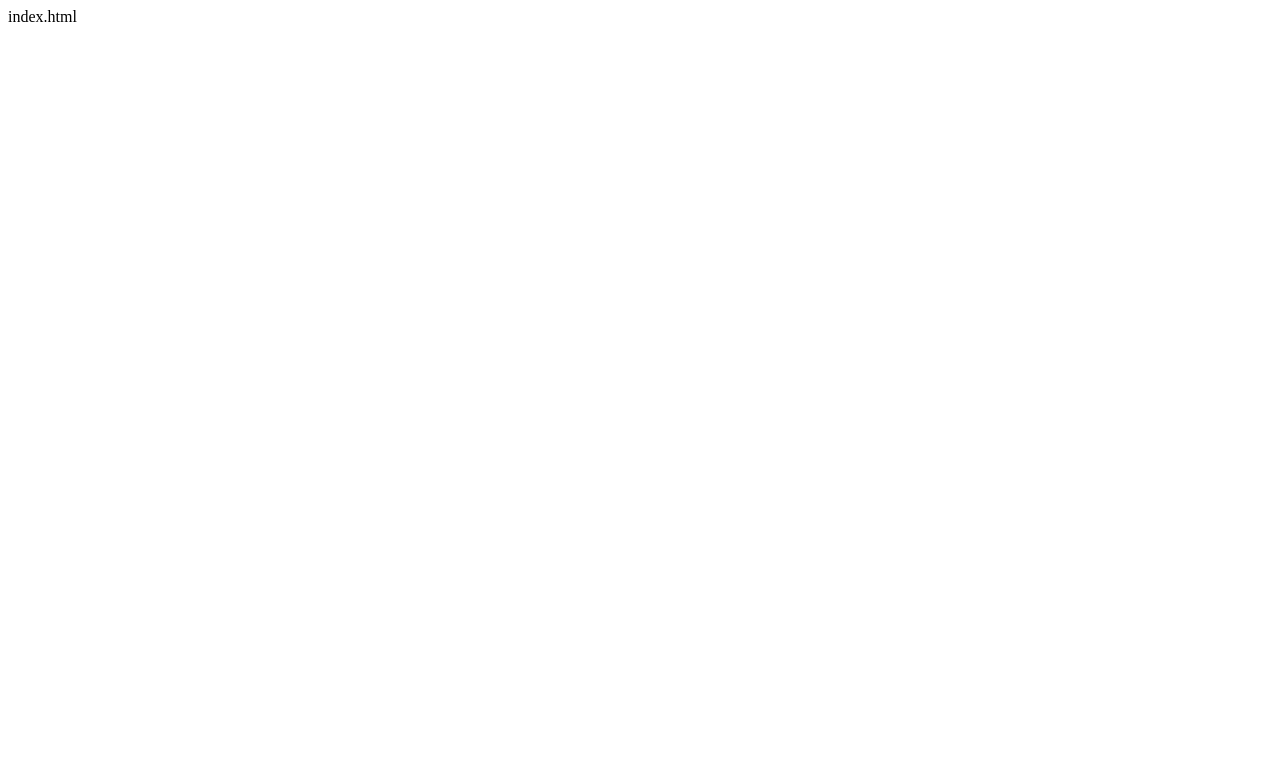
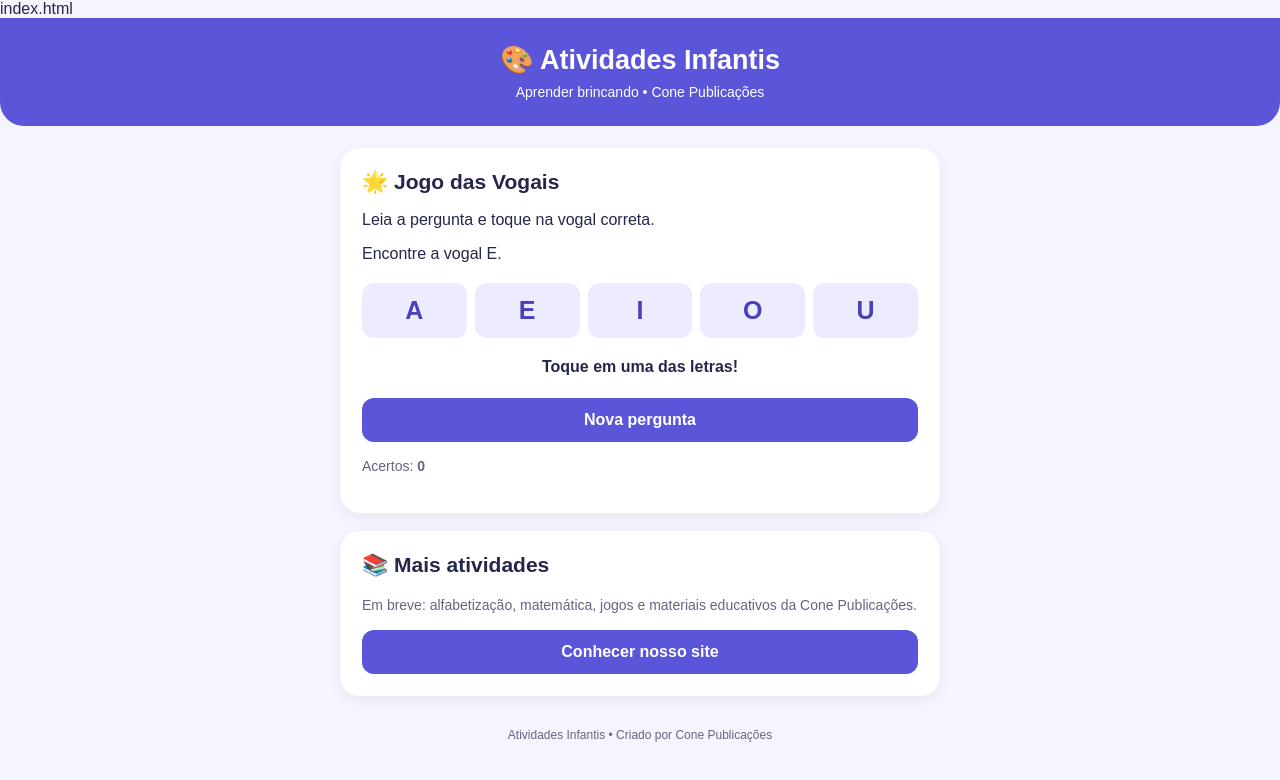
Before and after one commit to olivier384-a11y/atividades-infantis-miniapp, a plain HTML site: page index.html in a window 1280 px wide. Drawn offline with Linux system fonts and the light colour scheme.

Commit message:
UCriar primeira versão do Mini App.pdate index.html

```diff
--- a/index.html
+++ b/index.html
@@ -1 +1,188 @@
 index.html
+
+<!DOCTYPE html>
+<html lang="pt-BR">
+<head>
+  <meta charset="UTF-8">
+  <meta name="viewport" content="width=device-width, initial-scale=1">
+  <meta name="theme-color" content="#5b55d9">
+  <title>Atividades Infantis | Cone Publicações</title>
+  <style>
+    * { box-sizing: border-box; }
+
+    body {
+      margin: 0;
+      font-family: Arial, sans-serif;
+      background: #f4f5ff;
+      color: #25264b;
+    }
+
+    header {
+      background: #5b55d9;
+      color: white;
+      text-align: center;
+      padding: 26px 16px;
+      border-radius: 0 0 24px 24px;
+    }
+
+    header h1 { margin: 0 0 8px; font-size: 27px; }
+    header p { margin: 0; font-size: 14px; }
+
+    main {
+      width: min(100% - 28px, 600px);
+      margin: 22px auto;
+    }
+
+    .card {
+      background: white;
+      padding: 22px;
+      border-radius: 20px;
+      margin-bottom: 18px;
+      box-shadow: 0 4px 14px #25264b10;
+    }
+
+    h2 { margin-top: 0; font-size: 21px; }
+
+    .choices {
+      display: grid;
+      grid-template-columns: repeat(5, 1fr);
+      gap: 8px;
+      margin: 20px 0;
+    }
+
+    button {
+      font: inherit;
+      cursor: pointer;
+      border: 0;
+      border-radius: 12px;
+      padding: 13px 8px;
+    }
+
+    .letter {
+      background: #ecebff;
+      color: #4941bb;
+      font-size: 25px;
+      font-weight: bold;
+    }
+
+    .letter:disabled { cursor: default; }
+
+    .action {
+      display: block;
+      width: 100%;
+      background: #5b55d9;
+      color: white;
+      font-weight: bold;
+      margin-top: 12px;
+    }
+
+    #feedback {
+      min-height: 24px;
+      font-weight: bold;
+      text-align: center;
+    }
+
+    .small { color: #646581; font-size: 14px; line-height: 1.5; }
+
+    footer {
+      text-align: center;
+      color: #646581;
+      font-size: 12px;
+      padding: 10px 18px 25px;
+    }
+  </style>
+</head>
+<body>
+  <header>
+    <h1>🎨 Atividades Infantis</h1>
+    <p>Aprender brincando • Cone Publicações</p>
+  </header>
+
+  <main>
+    <section class="card">
+      <h2>🌟 Jogo das Vogais</h2>
+      <p>Leia a pergunta e toque na vogal correta.</p>
+      <p id="question" aria-live="polite"></p>
+
+      <div class="choices">
+        <button class="letter" data-letter="A">A</button>
+        <button class="letter" data-letter="E">E</button>
+        <button class="letter" data-letter="I">I</button>
+        <button class="letter" data-letter="O">O</button>
+        <button class="letter" data-letter="U">U</button>
+      </div>
+
+      <p id="feedback" aria-live="polite">Vamos começar! 💛</p>
+      <button class="action" id="next">Nova pergunta</button>
+      <p class="small">Acertos: <strong id="score">0</strong></p>
+    </section>
+
+    <section class="card">
+      <h2>📚 Mais atividades</h2>
+      <p class="small">
+        Em breve: alfabetização, matemática, jogos e materiais
+        educativos da Cone Publicações.
+      </p>
+      <button class="action" id="site">Conhecer nosso site</button>
+    </section>
+  </main>
+
+  <footer>
+    Atividades Infantis • Criado por Cone Publicações
+  </footer>
+
+  <script>
+    const vowels = ["A", "E", "I", "O", "U"];
+    let answer = "";
+    let score = 0;
+    let answered = false;
+
+    function newQuestion() {
+      answer = vowels[Math.floor(Math.random() * vowels.length)];
+      answered = false;
+
+      document.getElementById("question").textContent =
+        "Encontre a vogal " + answer + ".";
+
+      document.getElementById("feedback").textContent =
+        "Toque em uma das letras!";
+
+      document.querySelectorAll(".letter").forEach(button => {
+        button.disabled = false;
+        button.style.opacity = "1";
+      });
+    }
+
+    document.querySelectorAll(".letter").forEach(button => {
+      button.addEventListener("click", () => {
+        if (answered) return;
+        answered = true;
+
+        if (button.dataset.letter === answer) {
+          score++;
+          document.getElementById("score").textContent = score;
+          document.getElementById("feedback").textContent =
+            "Muito bem! Você acertou! 🎉";
+        } else {
+          document.getElementById("feedback").textContent =
+            "A vogal correta era " + answer + ". Vamos tentar outra!";
+        }
+
+        document.querySelectorAll(".letter").forEach(item => {
+          item.disabled = true;
+          item.style.opacity =
+            item.dataset.letter === answer ? "1" : "0.6";
+        });
+      });
+    });
+
+    document.getElementById("next").addEventListener("click", newQuestion);
+
+    document.getElementById("site").addEventListener("click", () => {
+      alert("O link do site Atividades Infantis será configurado em breve.");
+    });
+
+    newQuestion();
+  </script>
+</body>
+</html>
```
